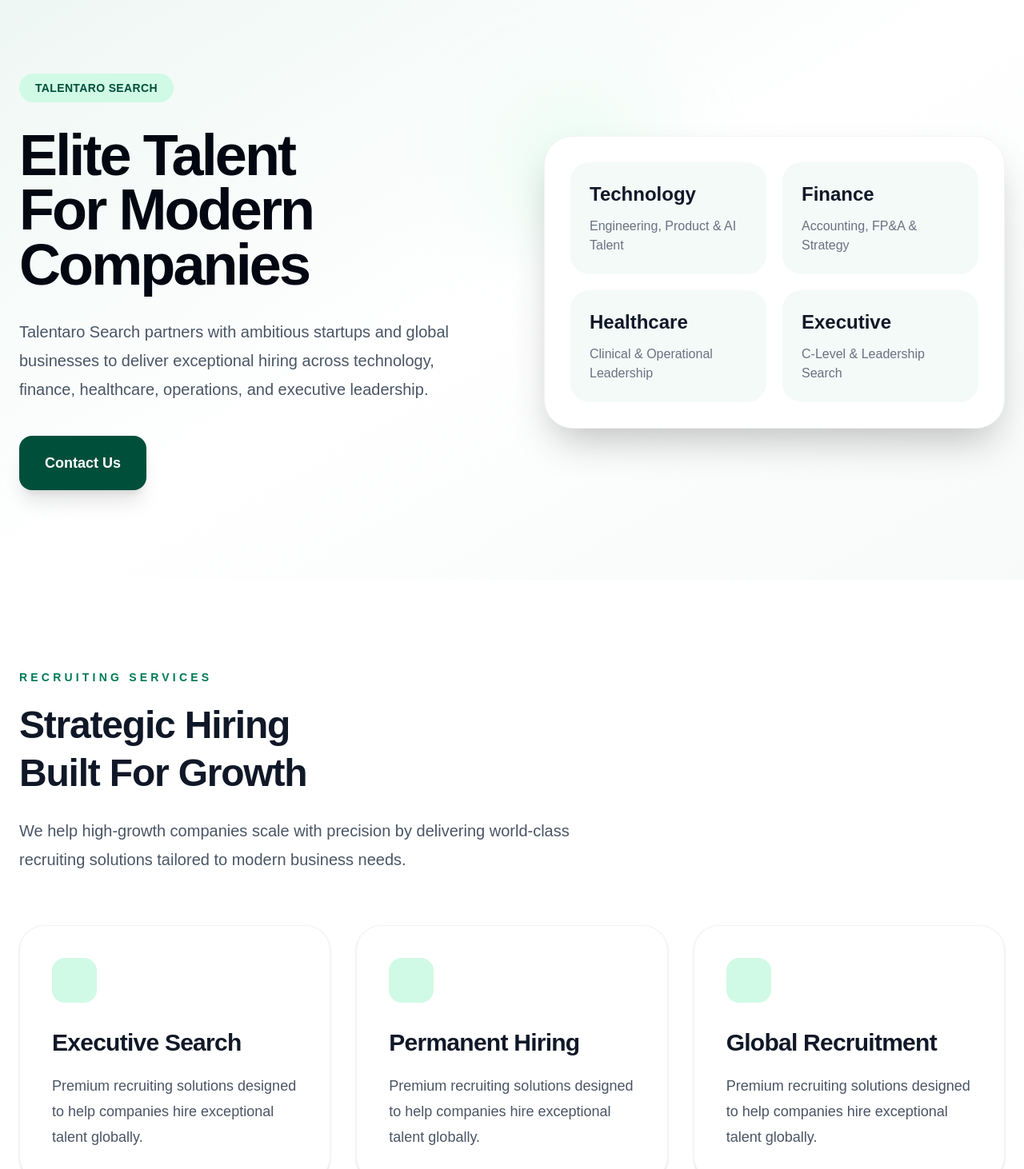
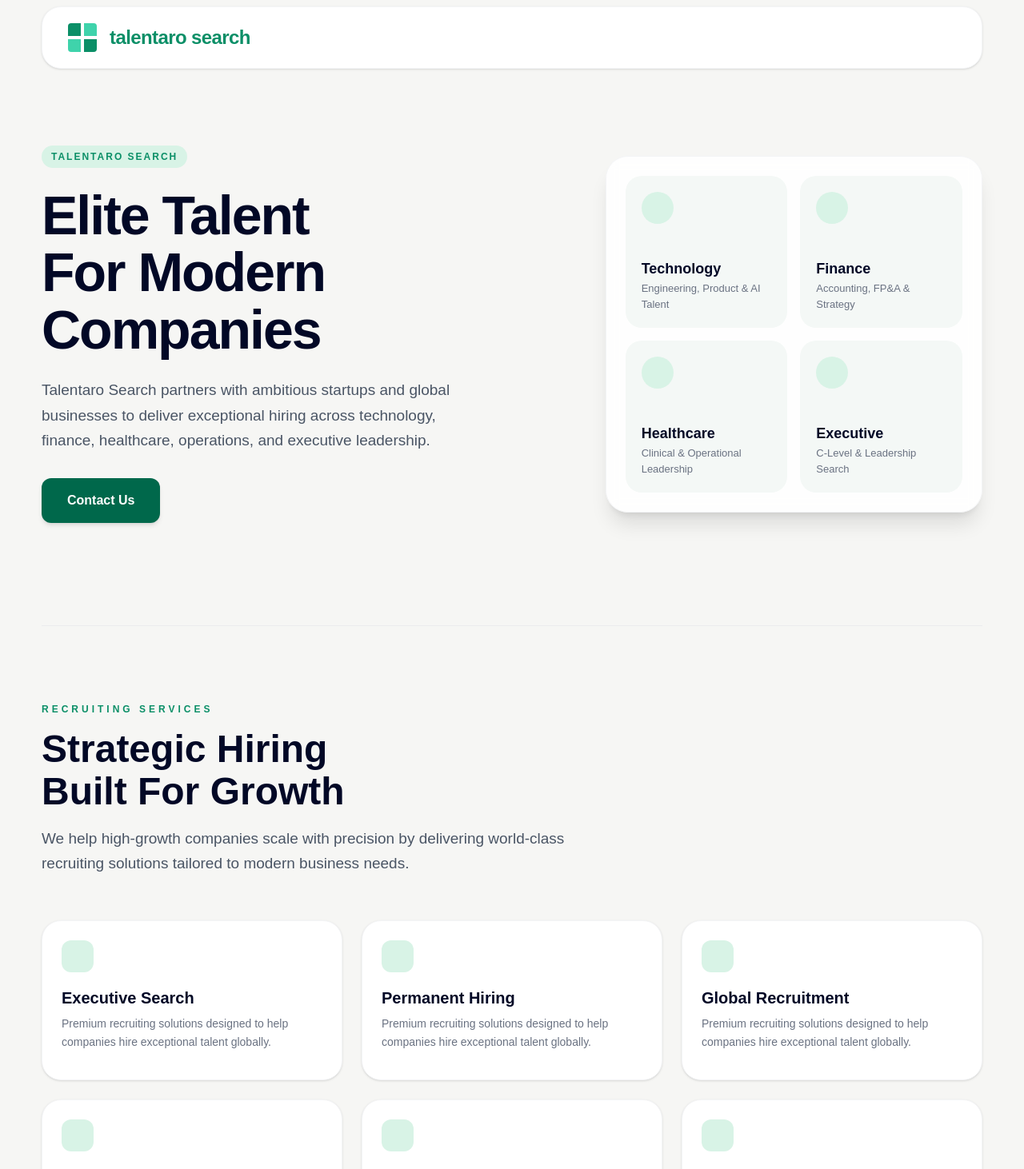
Before and after one commit to talentarosearch/talentaro-search, a Next.js app: page / in a window 1280 px wide. Shown: the part 20-1482 px from the top of the page at 80% size. Built offline with nearby package versions, Linux system fonts and the light colour scheme.

Commit message:
Fix layout alignment and max-width

```diff
--- a/app/page.tsx
+++ b/app/page.tsx
@@ -1,17 +1,86 @@
 export default function Home() {
+  const services = [
+    {
+      title: "Technology",
+      desc: "Engineering, Product & AI Talent",
+    },
+    {
+      title: "Finance",
+      desc: "Accounting, FP&A & Strategy",
+    },
+    {
+      title: "Healthcare",
+      desc: "Clinical & Operational Leadership",
+    },
+    {
+      title: "Executive",
+      desc: "C-Level & Leadership Search",
+    },
+  ];
+
+  const bottomServices = [
+    "Executive Search",
+    "Permanent Hiring",
+    "Global Recruitment",
+    "Tech Hiring",
+    "Finance Recruitment",
+    "Leadership Advisory",
+  ];
+
   return (
-    <main className="min-h-screen bg-white text-gray-900">
-      {/* HERO */}
-      <section className="relative overflow-hidden bg-gradient-to-br from-[#eef7f4] via-white to-[#f7faf9] py-28 px-6">
-        <div className="max-w-7xl mx-auto grid lg:grid-cols-2 gap-20 items-center">
+    <main className="bg-[#f6f6f4] overflow-x-hidden min-h-screen">
+      {/* GLOBAL ALIGNMENT CONTAINER (Centers the entire page structure) */}
+      <div className="max-w-[1240px] mx-auto px-6 sm:px-8 relative">
 
-          {/* LEFT */}
-          <div>
-            <div className="inline-flex items-center rounded-full bg-emerald-100 px-5 py-2 text-sm font-semibold tracking-wide text-emerald-900">
-              TALENTARO SEARCH
+        {/* NAVBAR */}
+        <div className="w-full pt-7 relative z-50">
+          <div className="bg-white rounded-[24px] shadow-sm py-5 px-8 flex items-center justify-between border border-gray-100">
+            <div className="flex items-center gap-4">
+              <div className="grid grid-cols-2 gap-1">
+                <div className="w-4 h-4 bg-[#0b8f67] rounded-tl-sm"></div>
+                <div className="w-4 h-4 bg-[#3fd3ab] rounded-tr-sm"></div>
+                <div className="w-4 h-4 bg-[#3fd3ab] rounded-bl-sm"></div>
+                <div className="w-4 h-4 bg-[#0b8f67] rounded-br-sm"></div>
               </div>
 
-            <h1 className="mt-8 text-6xl md:text-7xl font-black leading-[0.95] tracking-[-0.04em] text-gray-950">
+              <h1 className="text-[20px] md:text-[24px] font-bold tracking-tight text-[#0b8f67]">
+                talentaro search
+              </h1>
+            </div>
+          </div>
+        </div>
+
+        {/* HERO SECTION */}
+        <section className="relative pt-12 pb-20 lg:pt-20 lg:pb-32 overflow-visible">
+
+          {/* DECORATIVE LEFT SHAPES (Anchored to the layout container bounds) */}
+          <div className="absolute -left-24 top-[40px] w-[440px] h-[440px] bg-[#e8f3ef] rounded-br-[220px] -z-10 pointer-events-none" />
+          <div className="absolute -left-24 top-[40px] w-[90px] h-[90px] bg-[#3db39b] -z-10 pointer-events-none" />
+          <div
+            className="absolute -left-24 top-[40px] w-[90px] h-[90px] bg-[#2b9d89] -z-10 pointer-events-none"
+            style={{ clipPath: "polygon(0 0, 100% 0, 0 100%)" }}
+          />
+
+          {/* DECORATIVE RIGHT SHAPES (Anchored to prevent shifting past content borders) */}
+          <div className="absolute -right-32 top-[100px] w-[380px] h-[480px] bg-[#f3efe7] rotate-45 translate-x-12 -z-10 pointer-events-none" />
+          <div className="absolute -right-16 top-[180px] -z-10 pointer-events-none">
+            <div className="relative">
+              <div className="absolute right-5 top-5 w-[110px] h-[110px] bg-pink-200 rounded-bl-[55px]" />
+              <div className="w-[110px] h-[110px] bg-pink-600 rounded-bl-[55px]" />
+            </div>
+          </div>
+
+          {/* HERO CONTENT */}
+          <div className="relative z-10 w-full mt-4">
+            <div className="grid grid-cols-1 lg:grid-cols-12 gap-12 lg:gap-8 items-center">
+
+              {/* LEFT SIDE CONTENT BLOCK */}
+              <div className="lg:col-span-7">
+                <div className="inline-block bg-[#d8f3e6] text-[#0b8f67] text-xs tracking-[2px] font-bold px-3 py-1.5 rounded-full uppercase mb-6">
+                  Talentaro Search
+                </div>
+
+                <h1 className="text-[44px] sm:text-[56px] lg:text-[68px] leading-[1.05] font-black tracking-[-2px] text-[#020826]">
                   Elite Talent
                   <br />
                   For Modern
@@ -19,112 +88,86 @@
                   Companies
                 </h1>
 
-            <p className="mt-8 max-w-2xl text-xl leading-9 text-gray-600">
+                <p className="mt-6 text-[17px] sm:text-[19px] leading-[1.65] text-gray-600 max-w-[540px]">
                   Talentaro Search partners with ambitious startups and global
                   businesses to deliver exceptional hiring across technology,
                   finance, healthcare, operations, and executive leadership.
                 </p>
 
-            <a
-              href="mailto:sagar@talentarosearch.com"
-              className="mt-10 inline-flex items-center rounded-2xl bg-emerald-900 px-8 py-5 text-lg font-semibold text-white shadow-xl transition hover:scale-[1.02] hover:bg-black"
-            >
+                <button className="mt-8 bg-[#00684b] hover:bg-[#00543d] text-white text-[16px] font-semibold px-8 py-4 rounded-xl shadow-md hover:shadow-lg transition-all">
                   Contact Us
-            </a>
+                </button>
               </div>
 
-          {/* RIGHT */}
-          <div className="relative">
-            <div className="absolute -top-10 -left-10 h-40 w-40 rounded-full bg-emerald-100 blur-3xl opacity-60"></div>
-
-            <div className="relative rounded-[36px] border border-gray-100 bg-white p-8 shadow-2xl">
-              <div className="grid grid-cols-2 gap-5">
-
-                <div className="rounded-3xl bg-[#f4faf8] p-6 transition hover:-translate-y-1 hover:shadow-lg">
-                  <h3 className="text-2xl font-bold">Technology</h3>
-                  <p className="mt-3 text-gray-500">
-                    Engineering, Product & AI Talent
+              {/* RIGHT SIDE FEATURE GRID */}
+              <div className="lg:col-span-5 flex justify-center lg:justify-end">
+                <div className="bg-white/90 backdrop-blur-sm rounded-[28px] p-6 shadow-xl border border-gray-100 w-full max-w-[480px]">
+                  <div className="grid grid-cols-2 gap-4">
+                    {services.map((item) => (
+                      <div
+                        key={item.title}
+                        className="bg-[#f4f8f6] rounded-[20px] p-5 flex flex-col justify-between min-h-[190px]"
+                      >
+                        <div className="w-10 h-10 rounded-full bg-[#d8f3e6]" />
+                        <div>
+                          <h3 className="mt-4 text-[18px] font-bold leading-tight text-[#020826]">
+                            {item.title}
+                          </h3>
+                          <p className="mt-1 text-[13px] leading-normal text-gray-500">
+                            {item.desc}
                           </p>
                         </div>
-
-                <div className="rounded-3xl bg-[#f4faf8] p-6 transition hover:-translate-y-1 hover:shadow-lg">
-                  <h3 className="text-2xl font-bold">Finance</h3>
-                  <p className="mt-3 text-gray-500">
-                    Accounting, FP&A & Strategy
-                  </p>
                       </div>
-
-                <div className="rounded-3xl bg-[#f4faf8] p-6 transition hover:-translate-y-1 hover:shadow-lg">
-                  <h3 className="text-2xl font-bold">Healthcare</h3>
-                  <p className="mt-3 text-gray-500">
-                    Clinical & Operational Leadership
-                  </p>
+                    ))}
                   </div>
-
-                <div className="rounded-3xl bg-[#f4faf8] p-6 transition hover:-translate-y-1 hover:shadow-lg">
-                  <h3 className="text-2xl font-bold">Executive</h3>
-                  <p className="mt-3 text-gray-500">
-                    C-Level & Leadership Search
-                  </p>
+                </div>
               </div>
 
             </div>
           </div>
-          </div>
-        </div>
         </section>
 
-      {/* SERVICES */}
-      <section className="py-28 px-6 bg-white">
-        <div className="max-w-7xl mx-auto">
-
-          <div className="max-w-3xl">
-            <p className="text-sm font-bold uppercase tracking-[0.3em] text-emerald-700">
+        {/* SECOND SECTION */}
+        <section className="py-16 lg:py-24 border-t border-gray-200/60">
+          <div>
+            <p className="text-[#0b8f67] tracking-[4px] text-xs font-semibold uppercase">
               Recruiting Services
             </p>
 
-            <h2 className="mt-5 text-5xl font-black leading-tight tracking-tight">
+            <h2 className="mt-4 text-[38px] sm:text-[48px] leading-[1.1] font-black text-[#020826]">
               Strategic Hiring
               <br />
               Built For Growth
             </h2>
 
-            <p className="mt-6 text-xl leading-9 text-gray-600">
+            <p className="mt-4 text-[17px] sm:text-[19px] leading-[1.65] text-gray-600 max-w-[720px]">
               We help high-growth companies scale with precision by delivering
               world-class recruiting solutions tailored to modern business needs.
             </p>
-          </div>
 
-          <div className="mt-16 grid gap-8 md:grid-cols-2 lg:grid-cols-3">
-
-            {[
-              "Executive Search",
-              "Permanent Hiring",
-              "Global Recruitment",
-              "Tech Hiring",
-              "Finance Recruitment",
-              "Leadership Advisory",
-            ].map((service) => (
+            <div className="grid grid-cols-1 md:grid-cols-2 lg:grid-cols-3 gap-6 mt-14">
+              {bottomServices.map((service) => (
                 <div
                   key={service}
-                className="group rounded-[32px] border border-gray-100 bg-white p-10 shadow-sm transition hover:-translate-y-2 hover:shadow-2xl"
+                  className="bg-white rounded-[24px] border border-gray-100 p-6 min-h-[200px] shadow-sm hover:shadow-md transition-shadow"
                 >
-                <div className="mb-8 h-14 w-14 rounded-2xl bg-emerald-100"></div>
+                  <div className="w-10 h-10 rounded-xl bg-[#d8f3e6]" />
 
-                <h3 className="text-3xl font-bold tracking-tight">
+                  <h3 className="mt-5 text-[20px] font-bold leading-tight text-[#020826]">
                     {service}
                   </h3>
 
-                <p className="mt-5 text-lg leading-8 text-gray-600">
+                  <p className="mt-2 text-[14px] leading-relaxed text-gray-500">
                     Premium recruiting solutions designed to help companies hire
                     exceptional talent globally.
                   </p>
                 </div>
               ))}
-
             </div>
           </div>
         </section>
+
+      </div>
     </main>
   );
 }
```
Lines whose indentation alone changed are shown as unchanged.
